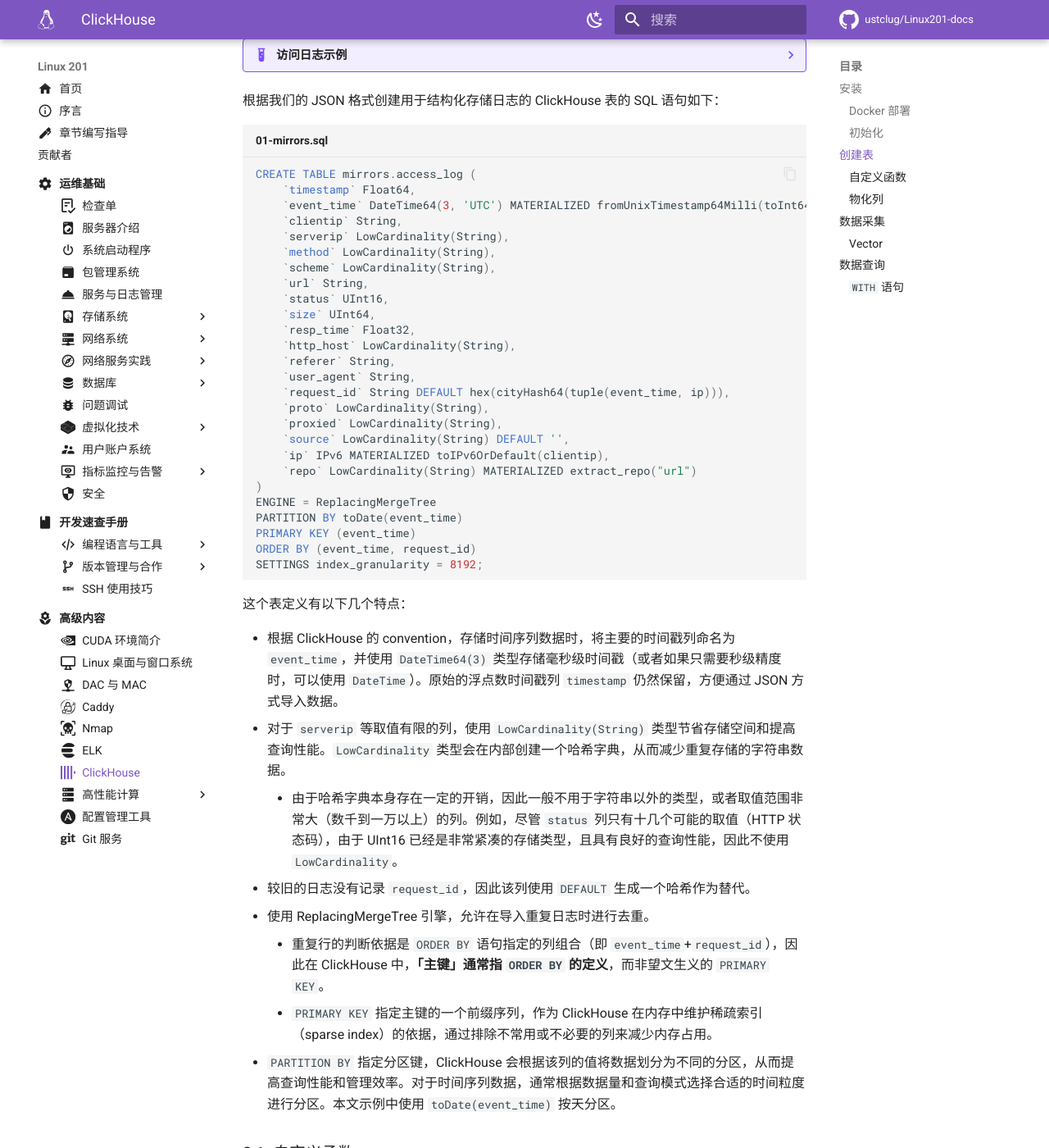
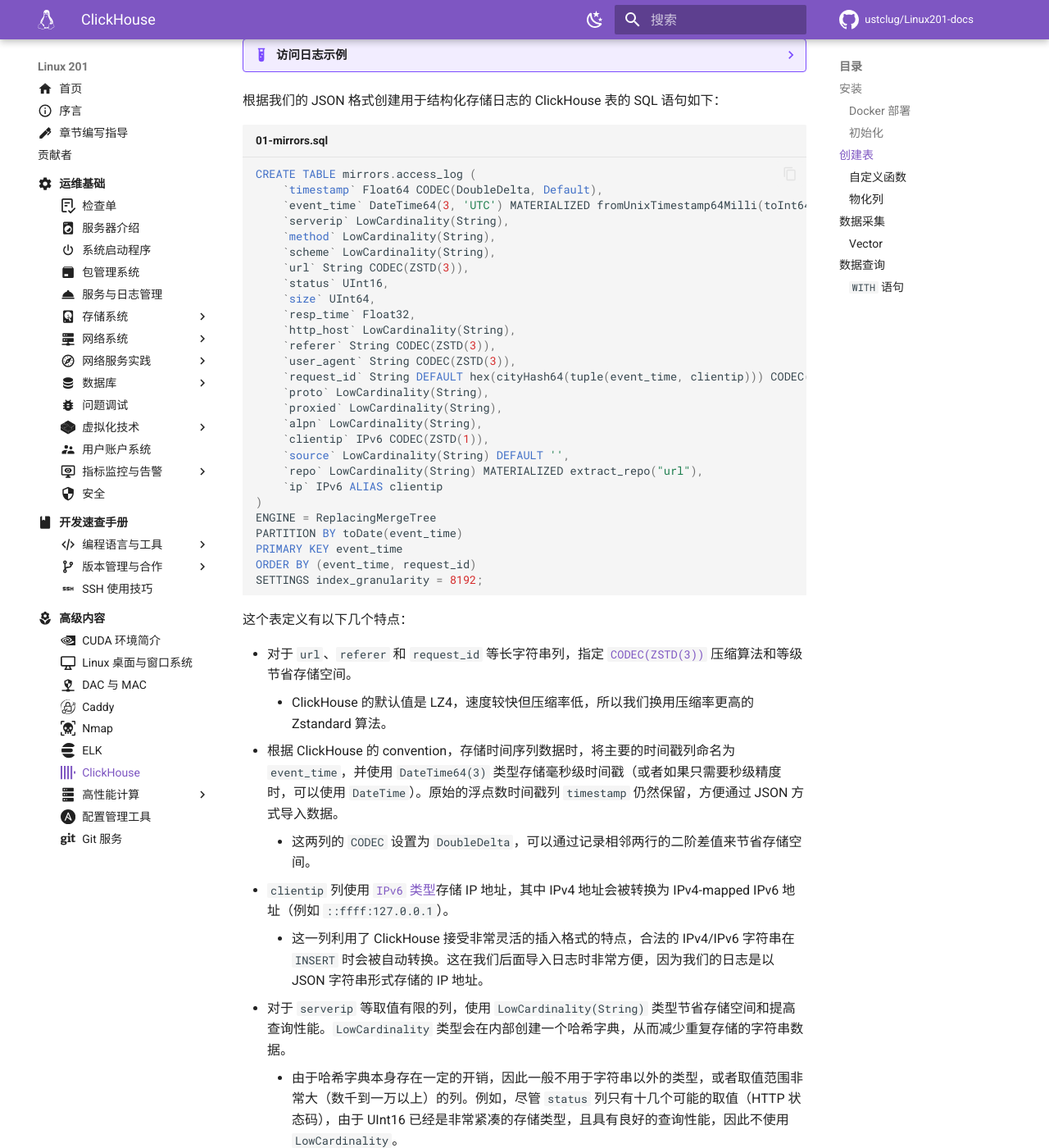
Before and after one commit to ustclug/Linux201-docs, an MkDocs documentation site: the page built from docs/advanced/clickhouse.md, in a window 1280 px wide and 1400 px high, scrolled down 2024 px. Shown: the whole window at 82% size. Built offline with MkDocs 1.6.1 and Material for MkDocs 9.7.7, drawn with Linux system fonts in a browser that asks for light colours; comment, search, counter and statistics services are not loaded; some of the changed text lies outside the part shown.

Commit message:
clickhouse: WITH statement

````diff
--- a/docs/advanced/clickhouse.md
+++ b/docs/advanced/clickhouse.md
@@ -98,43 +98,53 @@
 
 ```sql title="01-mirrors.sql"
 CREATE TABLE mirrors.access_log (
-    `timestamp` Float64,
-    `event_time` DateTime64(3, 'UTC') MATERIALIZED fromUnixTimestamp64Milli(toInt64(timestamp * 1000)),
-    `clientip` String,
+    `timestamp` Float64 CODEC(DoubleDelta, Default),
+    `event_time` DateTime64(3, 'UTC') MATERIALIZED fromUnixTimestamp64Milli(toInt64(timestamp * 1000)) CODEC(DoubleDelta, Default),
     `serverip` LowCardinality(String),
     `method` LowCardinality(String),
     `scheme` LowCardinality(String),
-    `url` String,
+    `url` String CODEC(ZSTD(3)),
     `status` UInt16,
     `size` UInt64,
     `resp_time` Float32,
     `http_host` LowCardinality(String),
-    `referer` String,
-    `user_agent` String,
-    `request_id` String DEFAULT hex(cityHash64(tuple(event_time, ip))),
+    `referer` String CODEC(ZSTD(3)),
+    `user_agent` String CODEC(ZSTD(3)),
+    `request_id` String DEFAULT hex(cityHash64(tuple(event_time, clientip))) CODEC(ZSTD(3)),
     `proto` LowCardinality(String),
     `proxied` LowCardinality(String),
+    `alpn` LowCardinality(String),
+    `clientip` IPv6 CODEC(ZSTD(1)),
     `source` LowCardinality(String) DEFAULT '',
-    `ip` IPv6 MATERIALIZED toIPv6OrDefault(clientip),
-    `repo` LowCardinality(String) MATERIALIZED extract_repo("url")
+    `repo` LowCardinality(String) MATERIALIZED extract_repo("url"),
+    `ip` IPv6 ALIAS clientip
 )
 ENGINE = ReplacingMergeTree
 PARTITION BY toDate(event_time)
-PRIMARY KEY (event_time)
+PRIMARY KEY event_time
 ORDER BY (event_time, request_id)
 SETTINGS index_granularity = 8192;
 ```
 
 这个表定义有以下几个特点：
 
+- 对于 `url`、`referer` 和 `request_id` 等长字符串列，指定 [`CODEC(ZSTD(3))`][clickhouse-codec] 压缩算法和等级节省存储空间。
+    - ClickHouse 的默认值是 LZ4，速度较快但压缩率低，所以我们换用压缩率更高的 Zstandard 算法。
 - 根据 ClickHouse 的 convention，存储时间序列数据时，将主要的时间戳列命名为 `event_time`，并使用 `DateTime64(3)` 类型存储毫秒级时间戳（或者如果只需要秒级精度时，可以使用 `DateTime`）。原始的浮点数时间戳列 `timestamp` 仍然保留，方便通过 JSON 方式导入数据。
+    - 这两列的 `CODEC` 设置为 `DoubleDelta`，可以通过记录相邻两行的二阶差值来节省存储空间。
+- `clientip` 列使用 [`IPv6` 类型][clickhouse-ipv6]存储 IP 地址，其中 IPv4 地址会被转换为 IPv4-mapped IPv6 地址（例如 `::ffff:127.0.0.1`）。
+    - 这一列利用了 ClickHouse 接受非常灵活的插入格式的特点，合法的 IPv4/IPv6 字符串在 `INSERT` 时会被自动转换。这在我们后面导入日志时非常方便，因为我们的日志是以 JSON 字符串形式存储的 IP 地址。
 - 对于 `serverip` 等取值有限的列，使用 `LowCardinality(String)` 类型节省存储空间和提高查询性能。`LowCardinality` 类型会在内部创建一个哈希字典，从而减少重复存储的字符串数据。
     - 由于哈希字典本身存在一定的开销，因此一般不用于字符串以外的类型，或者取值范围非常大（数千到一万以上）的列。例如，尽管 `status` 列只有十几个可能的取值（HTTP 状态码），由于 UInt16 已经是非常紧凑的存储类型，且具有良好的查询性能，因此不使用 `LowCardinality`。
 - 较旧的日志没有记录 `request_id`，因此该列使用 `DEFAULT` 生成一个哈希作为替代。
 - 使用 ReplacingMergeTree 引擎，允许在导入重复日志时进行去重。
     - 重复行的判断依据是 `ORDER BY` 语句指定的列组合（即 `event_time`+`request_id`），因此在 ClickHouse 中，**「主键」通常指 `ORDER BY` 的定义**，而非望文生义的 `PRIMARY KEY`。
-    - `PRIMARY KEY` 指定主键的一个前缀序列，作为 ClickHouse 在内存中维护稀疏索引（sparse index）的依据，通过排除不常用或不必要的列来减少内存占用。
+    - `PRIMARY KEY` 指定主键的一个**前缀**，作为 ClickHouse 在内存中维护稀疏索引（sparse index）的依据，通过排除不常用或不必要的列来减少内存占用。
 - `PARTITION BY` 指定分区键，ClickHouse 会根据该列的值将数据划分为不同的分区，从而提高查询性能和管理效率。对于时间序列数据，通常根据数据量和查询模式选择合适的时间粒度进行分区。本文示例中使用 `toDate(event_time)` 按天分区。
+
+  [clickhouse-compression]: https://clickhouse.com/docs/guides/clickhouse/data-modelling/compression/compression-in-clickhouse
+  [clickhouse-codec]: https://clickhouse.com/docs/reference/statements/create/table/codec
+  [clickhouse-ipv6]: https://clickhouse.com/docs/reference/data-types/ipv6
 
 ### 自定义函数 {#user-defined-functions}
 
@@ -165,6 +175,23 @@
 ```
 
 结合下面介绍的 MATERIALIZED 列，`extract_repo` 函数可以在数据插入时自动计算出 `repo` 列的值，方便后续按仓库归类查询和统计。
+
+另外，我们还有一个 `ip_prefix` 函数，用于将 IPv4 或 IPv6 地址转换为指定前缀长度的网络地址（例如 `/24` 或 `/48`），方便按网段统计访问量。
+
+```sql
+CREATE FUNCTION ip_prefix AS (ip, ipv4_length, ipv6_length) ->
+if(
+  isIPAddressInRange(ip, '::ffff:0.0.0.0/96'),
+  if(ipv4_length = 32,
+    replaceOne(toString(tupleElement(IPv6CIDRToRange(ip, toUInt8(96 + ipv4_length)), 1)), '::ffff:', ''),
+    concat(replaceOne(toString(tupleElement(IPv6CIDRToRange(ip, toUInt8(96 + ipv4_length)), 1)), '::ffff:', ''), '/', toString(ipv4_length))
+  ),
+  if(ipv6_length = 128,
+    toString(tupleElement(IPv6CIDRToRange(ip, ipv6_length), 1)),
+    concat(toString(tupleElement(IPv6CIDRToRange(ip, ipv6_length), 1)), '/', toString(ipv6_length))
+  )
+);
+```
 
 ### 物化列 {#materialized-columns}
 
@@ -298,3 +325,35 @@
     上面的示例图使用的即是此 SQL 查询语句。
 
 ### `WITH` 语句 {#with-clause}
+
+ClickHouse 的 [`WITH` 语句][clickhouse-with]允许在查询中定义临时的子查询，减少重复编写相同的嵌套查询。
+
+例如，要在 Grafana 上查询指定时间段内输出流量最大的前 20 个仓库，并将其他仓库归类为 `[Others]`，可以使用以下 SQL 查询：
+
+```sql
+WITH
+  repo_size AS MATERIALIZED (
+    SELECT
+      repo,
+      sum("size") AS "sum_size"
+    FROM "mirrors"."access_log"
+    WHERE $__timeFilter(event_time)
+    GROUP BY "repo"
+  ),
+  top_repos AS MATERIALIZED (
+    SELECT "repo", "sum_size"
+    FROM "repo_size"
+    ORDER BY "sum_size" DESC
+    LIMIT 20
+  )
+SELECT
+  if("repo" IN (SELECT "repo" FROM "top_repos"), "repo", '[Others]') AS "Repository",
+  sum("sum_size") AS "Bytes Sent"
+FROM "repo_size"
+GROUP BY "Repository"
+ORDER BY "Repository" = '[Others]' ASC, "Bytes Sent" DESC;
+```
+
+`MATERIALIZED` 关键字表示 `WITH` 子查询的结果会被物化（即在内存中缓存），避免在每次被引用时重复计算。
+
+  [clickhouse-with]: https://clickhouse.com/docs/reference/statements/select/with
````
